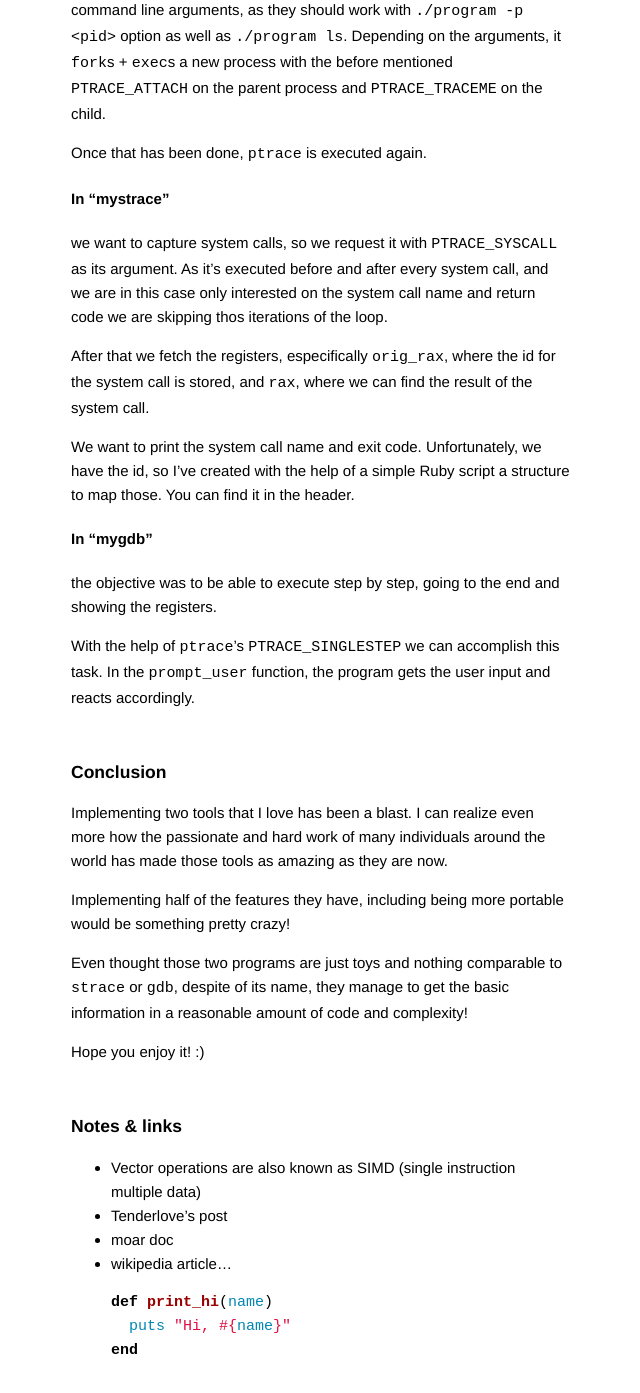
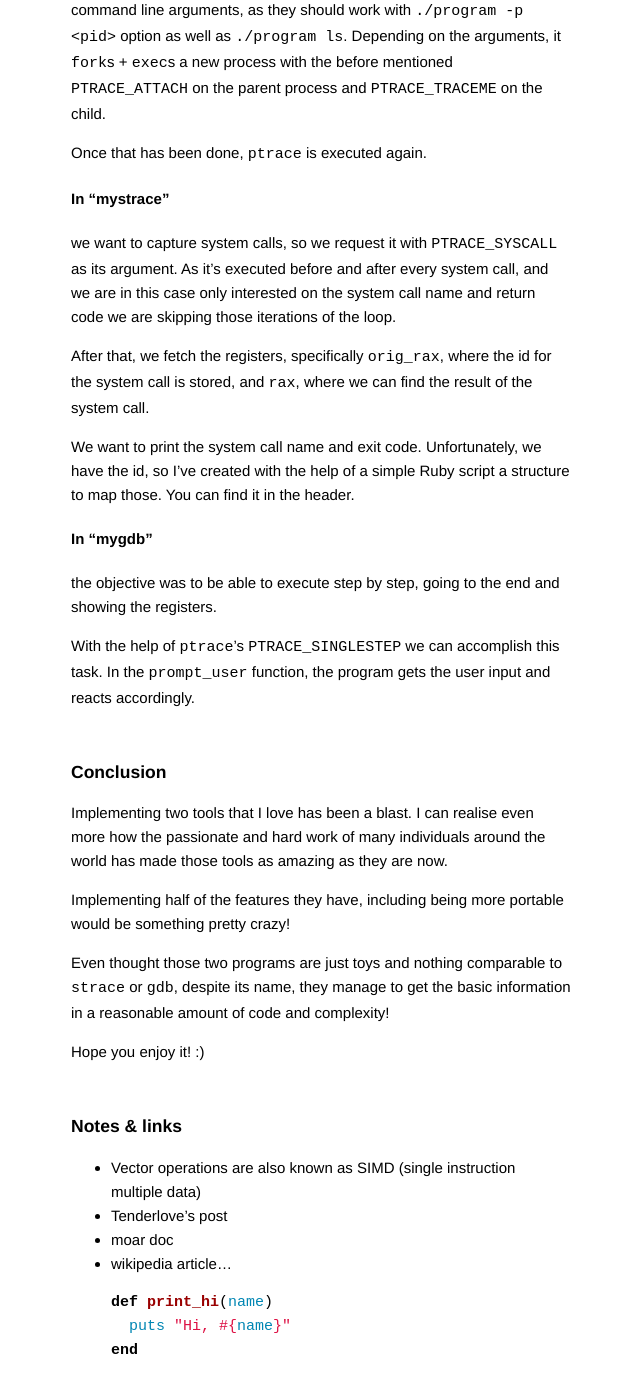
Before and after one commit to javierhonduco/blog, a Jekyll site: the page built from _posts/2016-12-10-write-a-strace-and-gdb.md, in a window 1280 px wide and 1400 px high, scrolled down 1034 px. Shown: the top 1393 px of the window, without its empty margins (319-959 px from the left). Built offline with Jekyll 4.4.1, drawn with Linux system fonts in a browser that asks for light colours; some of the changed text lies outside the part shown.

Commit message:
corrections

```diff
--- a/_posts/2016-12-10-write-a-strace-and-gdb.md
+++ b/_posts/2016-12-10-write-a-strace-and-gdb.md
@@ -30,9 +30,9 @@ Depending on the arguments, it `fork`s + `exec`s a new process with the before m
 Once that has been done, `ptrace` is executed again.
 #### In "mystrace"
 we want to capture system calls, so we request it with `PTRACE_SYSCALL` as its argument.
-As it's executed before and after every system call, and we are in this case only interested on the system call name and return code we are skipping thos iterations of the loop.
+As it's executed before and after every system call, and we are in this case only interested on the system call name and return code we are skipping those iterations of the loop.
 
-After that we fetch the registers, especifically `orig_rax`, where the id for the system call is stored, and `rax`, where we can find the result of the system call.
+After that, we fetch the registers, specifically `orig_rax`, where the id for the system call is stored, and `rax`, where we can find the result of the system call.
 
 We want to print the system call name and exit code. Unfortunately, we have the id, so I've created with the help of a simple Ruby script a structure to map those. You can find it in the header.
 
@@ -43,11 +43,11 @@ With the help of `ptrace`'s `PTRACE_SINGLESTEP` we can accomplish this task.
 In the `prompt_user` function, the program gets the user input and reacts accordingly.
 
 ### Conclusion
-Implementing two tools that I love has been a blast. I can realize even more how the passionate and hard work of many individuals around the world has made those tools as amazing as they are now.
+Implementing two tools that I love has been a blast. I can realise even more how the passionate and hard work of many individuals around the world has made those tools as amazing as they are now.
 
 Implementing half of the features they have, including being more portable would be something pretty crazy!
 
-Even thought those two programs are just toys and nothing comparable to `strace` or `gdb`, despite of its name, they manage to get the basic information in a reasonable amount of code and complexity!
+Even thought those two programs are just toys and nothing comparable to `strace` or `gdb`, despite its name, they manage to get the basic information in a reasonable amount of code and complexity!
 
 Hope you enjoy it! :)
 
```
Also changed, not shown: other parts of _posts/2016-12-10-write-a-strace-and-gdb.md (+3 -3 lines).
